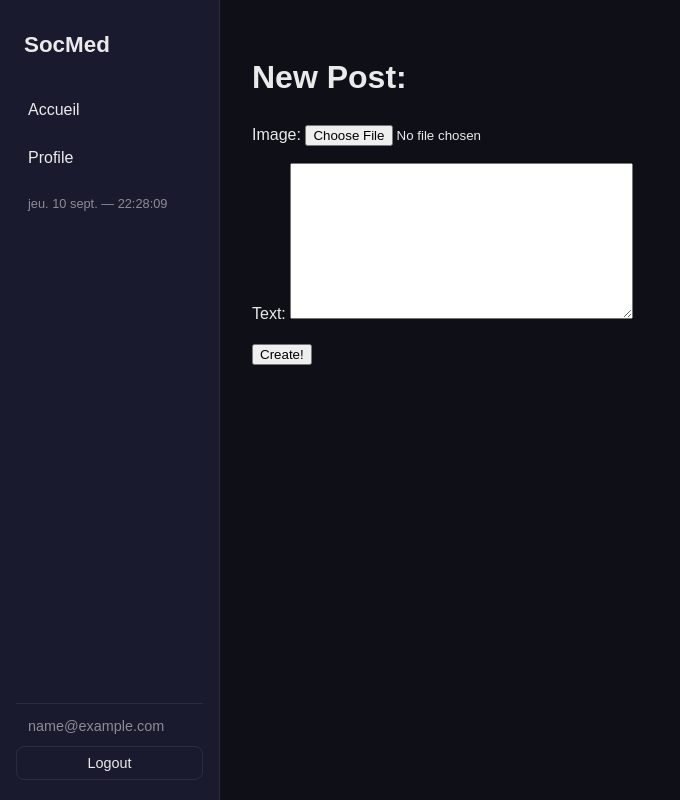
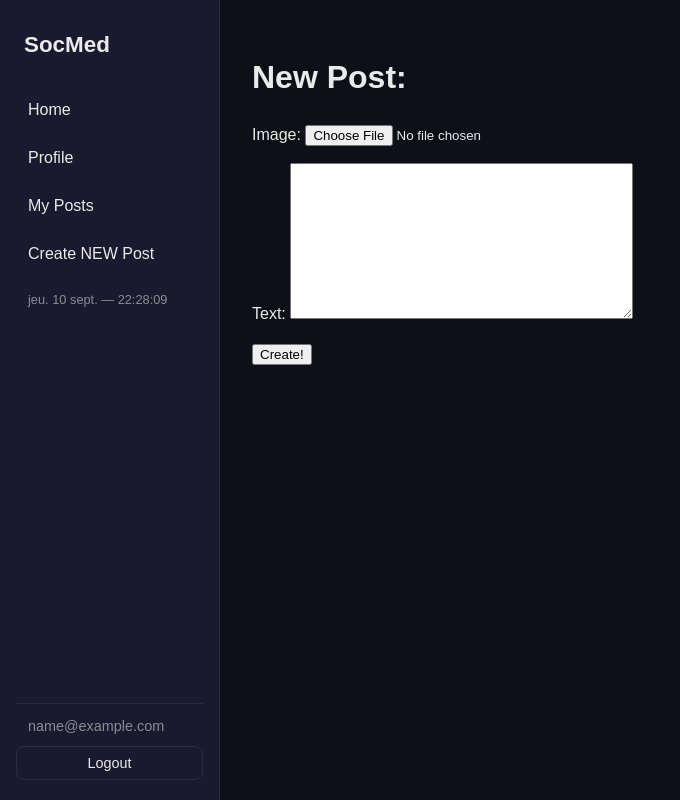
Before and after one commit to Dr00pyd00/SocMed, a Django app: page /posts/create/ in a window 1280 px wide. Shown: the whole page, without its empty margins (0-680 px from the left). Run offline with Django 5.2, Linux system fonts and the light colour scheme; the visitor is signed in with stand-in values (Sample User, id 1).

```diff
--- a/templates/navbar.html
+++ b/templates/navbar.html
@@ -4,11 +4,15 @@
     <a href="{% url 'accounts:home' %}" class="sidebar-brand">SocMed</a>
 
     <div class="sidebar-nav">
-        <a href="{% url 'accounts:home' %}" class="sidebar-link">Accueil</a>
+        <!-- <a href="{% url 'accounts:home' %}" class="sidebar-link">Accueil</a>
+ -->
+        <a href="{% url 'posts:post-feed' %}" class="sidebar-link">Home</a>
         {# tu ajouteras Profil, Explorer… au fur et à mesure que les pages existent #}
 
         {% if user.is_authenticated %}
         <a href="{% url 'accounts:profile-view' user.profile.id %}" class="sidebar-link">Profile</a>
+        <a href="{% url 'posts:post-mines-list' %}" class="sidebar-link">My Posts</a>
+        <a href="{% url 'posts:post-creation' %}" class="sidebar-link">Create NEW Post</a>
         {% endif %}
 
     </div>
```
Also changed, not shown: templates/_pagination.html (added, +21 -0 lines).
